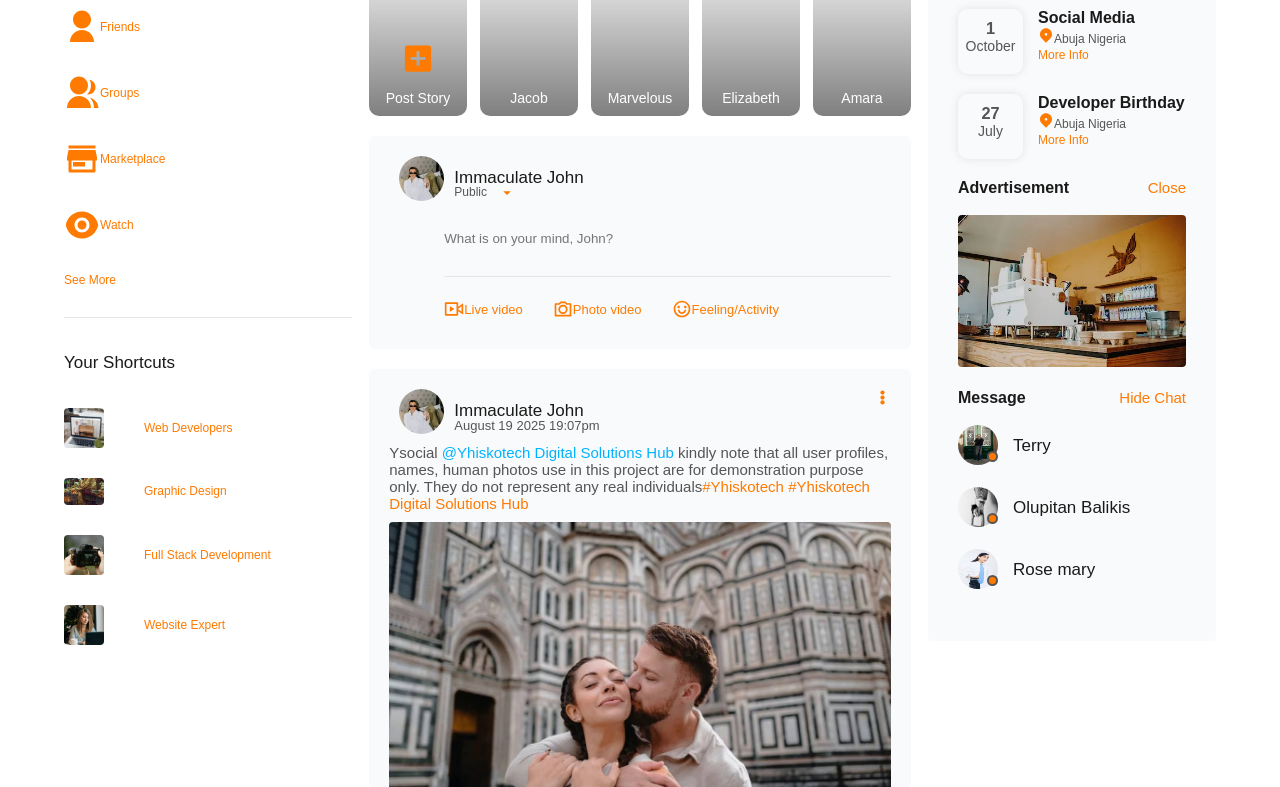
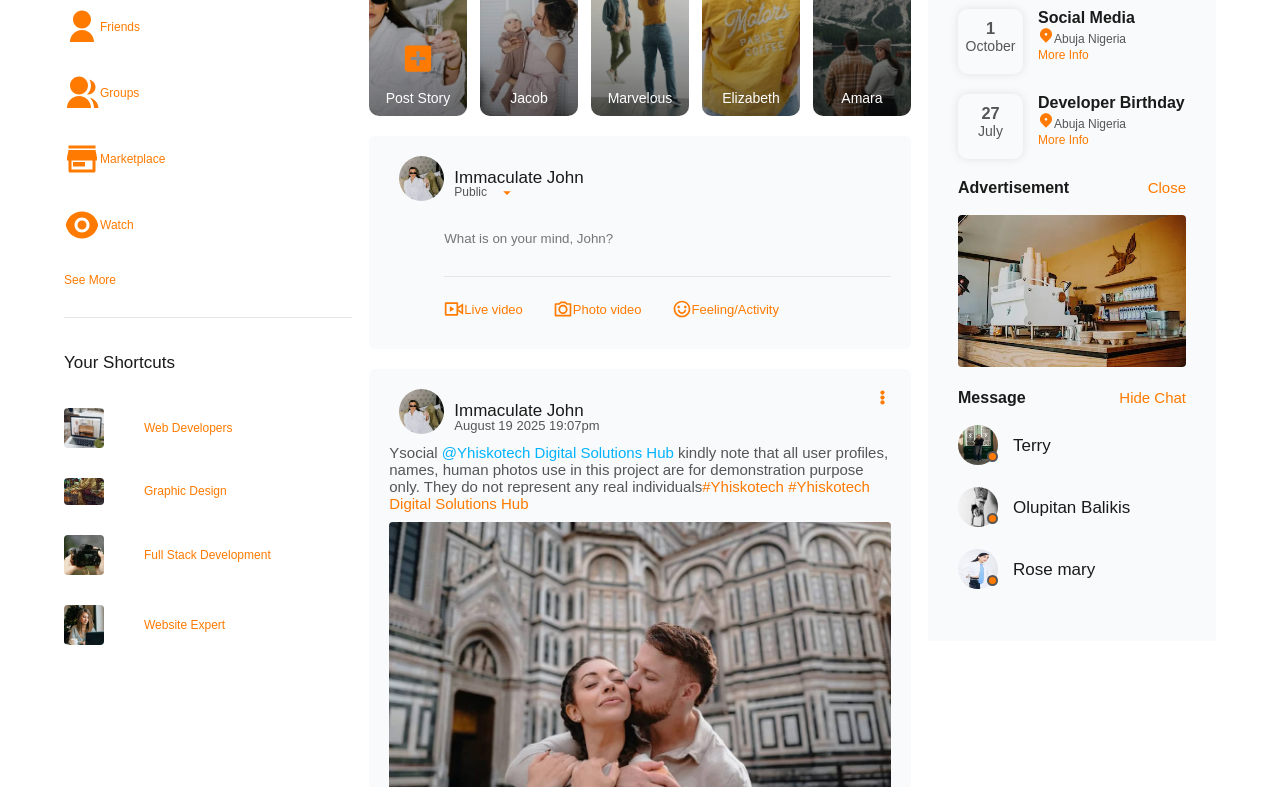
Before and after one commit to OlajideOLayinkaQuwam/Olayinka-Social, a plain HTML site: page index.html in a window 1280 px wide. Shown: the part 167-954 px from the top of the page. Drawn offline with nearby package versions, Linux system fonts and the light colour scheme; files whose address does not match are found by name.

```diff
--- a/style.css
+++ b/style.css
@@ -420,26 +420,26 @@ svg {
 
 .story1 {
   background-image: linear-gradient(transparent, rgba(0, 0, 0, 0.5)),
-    url(IMAGE/status-1.webp);
+    url(status-1.webp);
 }
 
 .story2 {
   background-image: linear-gradient(transparent, rgba(0, 0, 0, 0.5)),
-    url(IMAGE/status-2.webp);
+    url(status-2.webp);
 }
 .story3 {
   background-image: linear-gradient(transparent, rgba(0, 0, 0, 0.5)),
-    url(IMAGE/status-3.webp);
+    url(status-3.webp);
 }
 
 .story4 {
   background-image: linear-gradient(transparent, rgba(0, 0, 0, 0.5)),
-    url(IMAGE/status-4.webp);
+    url(status-4.webp);
 }
 
 .story5 {
   background-image: linear-gradient(transparent, rgba(0, 0, 0, 0.5)),
-    url(IMAGE/status-5.webp);
+    url(status-5.webp);
 }
 
 .story.story1 img {
```
